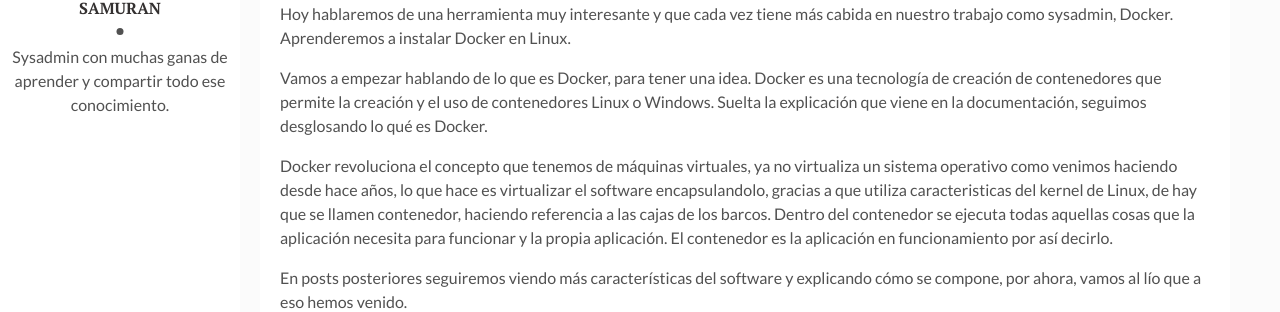
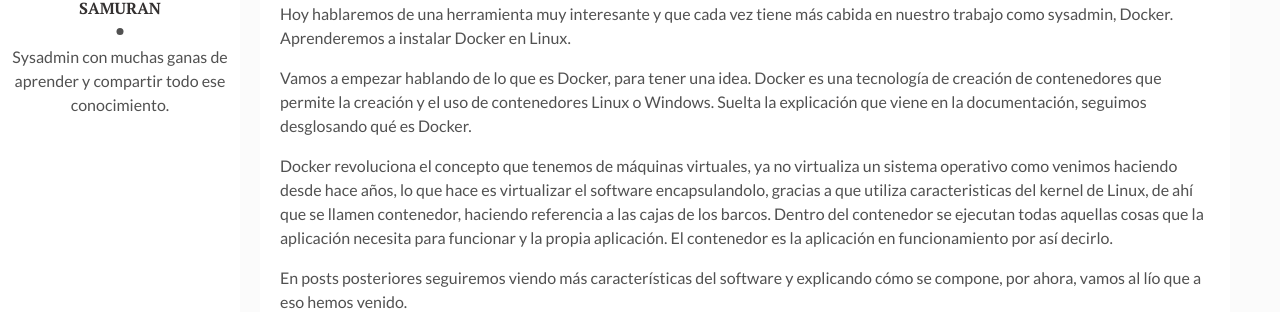
Before and after one commit to atomarxculo/atomarxculo.github.io, a Jekyll site: the page built from _posts/2021-02-16-instalar-docker-linux.md, in a window 1280 px wide and 900 px high. Shown: the part 134-446 px from the top of the window. Built offline with Jekyll 4.4.1, drawn with Linux system fonts in a browser that asks for light colours; comment, search, counter and statistics services are not loaded.

Commit message:
Update 2021-02-16-instalar-docker-linux.md

```diff
--- a/_posts/2021-02-16-instalar-docker-linux.md
+++ b/_posts/2021-02-16-instalar-docker-linux.md
@@ -10,9 +10,9 @@
 
 Hoy hablaremos de una herramienta muy interesante y que cada vez tiene más cabida en nuestro trabajo como sysadmin, Docker. Aprenderemos a instalar Docker en Linux.
 
-Vamos a empezar hablando de lo que es Docker, para tener una idea. Docker es una tecnología de creación de contenedores que permite la creación y el uso de contenedores Linux o Windows. Suelta la explicación que viene en la documentación, seguimos desglosando lo qué es Docker.
+Vamos a empezar hablando de lo que es Docker, para tener una idea. Docker es una tecnología de creación de contenedores que permite la creación y el uso de contenedores Linux o Windows. Suelta la explicación que viene en la documentación, seguimos desglosando qué es Docker.
 
-Docker revoluciona el concepto que tenemos de máquinas virtuales, ya no virtualiza un sistema operativo como venimos haciendo desde hace años, lo que hace es virtualizar el software encapsulandolo, gracias a que utiliza caracteristicas del kernel de Linux, de hay que se llamen contenedor, haciendo referencia a las cajas de los barcos. Dentro del contenedor se ejecuta todas aquellas cosas que la aplicación necesita para funcionar y la propia aplicación. El contenedor es la aplicación en funcionamiento por así decirlo.
+Docker revoluciona el concepto que tenemos de máquinas virtuales, ya no virtualiza un sistema operativo como venimos haciendo desde hace años, lo que hace es virtualizar el software encapsulandolo, gracias a que utiliza caracteristicas del kernel de Linux, de ahí que se llamen contenedor, haciendo referencia a las cajas de los barcos. Dentro del contenedor se ejecutan todas aquellas cosas que la aplicación necesita para funcionar y la propia aplicación. El contenedor es la aplicación en funcionamiento por así decirlo.
 
 En posts posteriores seguiremos viendo más características del software y explicando cómo se compone, por ahora, vamos al lío que a eso hemos venido.
 
```
